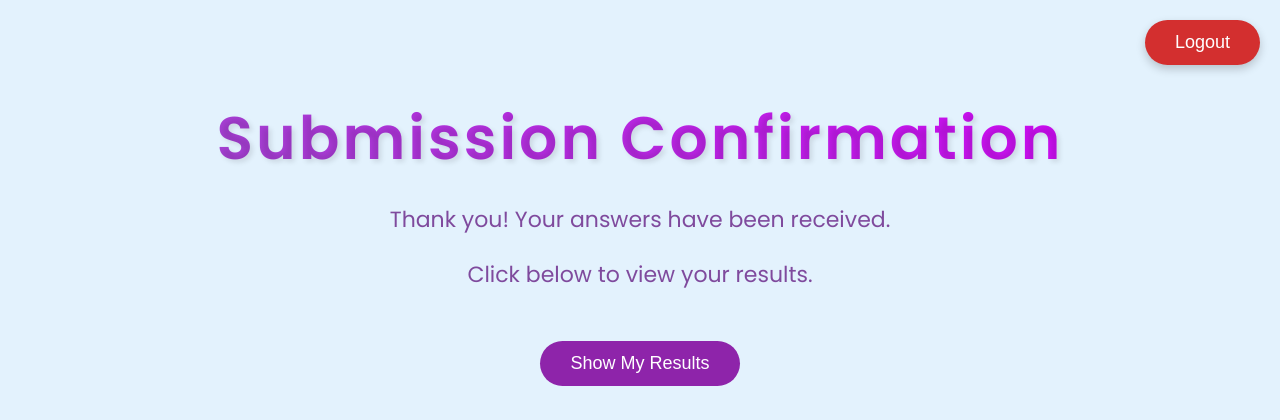
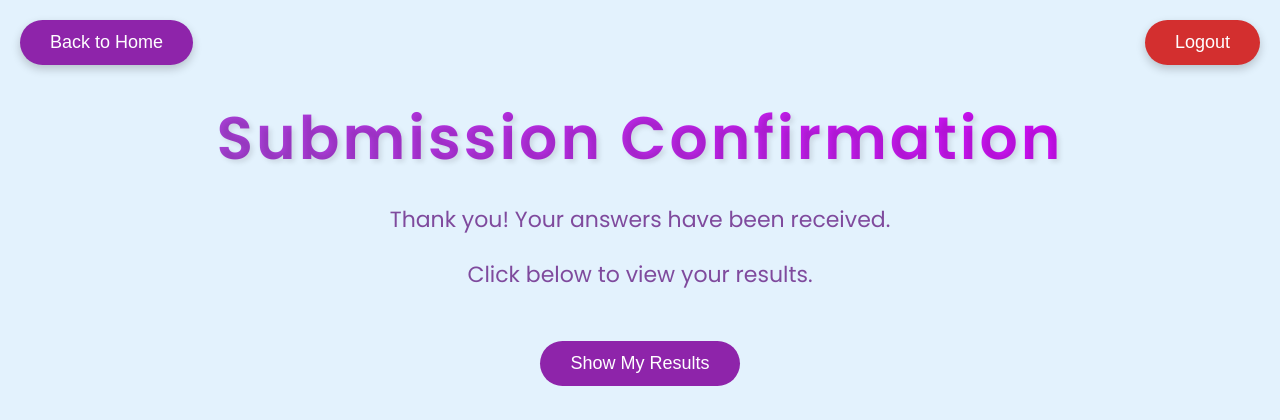
Before and after one commit to Arif1025/Placeholder, a Django app: template polls/templates/student_confirmation_page.html in a window 1280 px wide. Shown: the top 420 px of the page. Run offline with Django 5.2, Linux system fonts and the light colour scheme; the template is opened without the code that fills it, so the values that code supplies are empty.

Commit message:
Added a back to home button and updated unit tests for student confirmation page

```diff
--- a/polls/templates/student_confirmation_page.html
+++ b/polls/templates/student_confirmation_page.html
@@ -92,6 +92,26 @@
             background-color: #c62828;
         }
 
+        /* Back to Home Button */
+        .back-to-home-button {
+            background-color: #8e24aa;
+            color: white;
+            font-size: 18px;
+            padding: 12px 30px;
+            border: none;
+            border-radius: 50px;
+            cursor: pointer;
+            position: fixed;
+            top: 20px;
+            left: 20px;
+            box-shadow: 0 4px 10px rgba(0, 0, 0, 0.2);
+            transition: background-color 0.3s ease;
+        }
+
+        .back-to-home-button:hover {
+            background-color: #9b4dca;
+        }
+
         footer {
             background-color: #9b4dca;
             color: white;
@@ -118,6 +138,11 @@
     </style>
 </head>
 <body>
+
+    <!-- Back to Home Button -->
+    <a href="{% url 'home' %}">
+        <button class="back-to-home-button">Back to Home</button>
+    </a>
 
     <!-- Logout Button -->
     <form action="{% url 'logout' %}" method="post">
```
Also changed, not shown: polls/tests/views/test_student_confirmation_page_view.py (+25 -0 lines).
